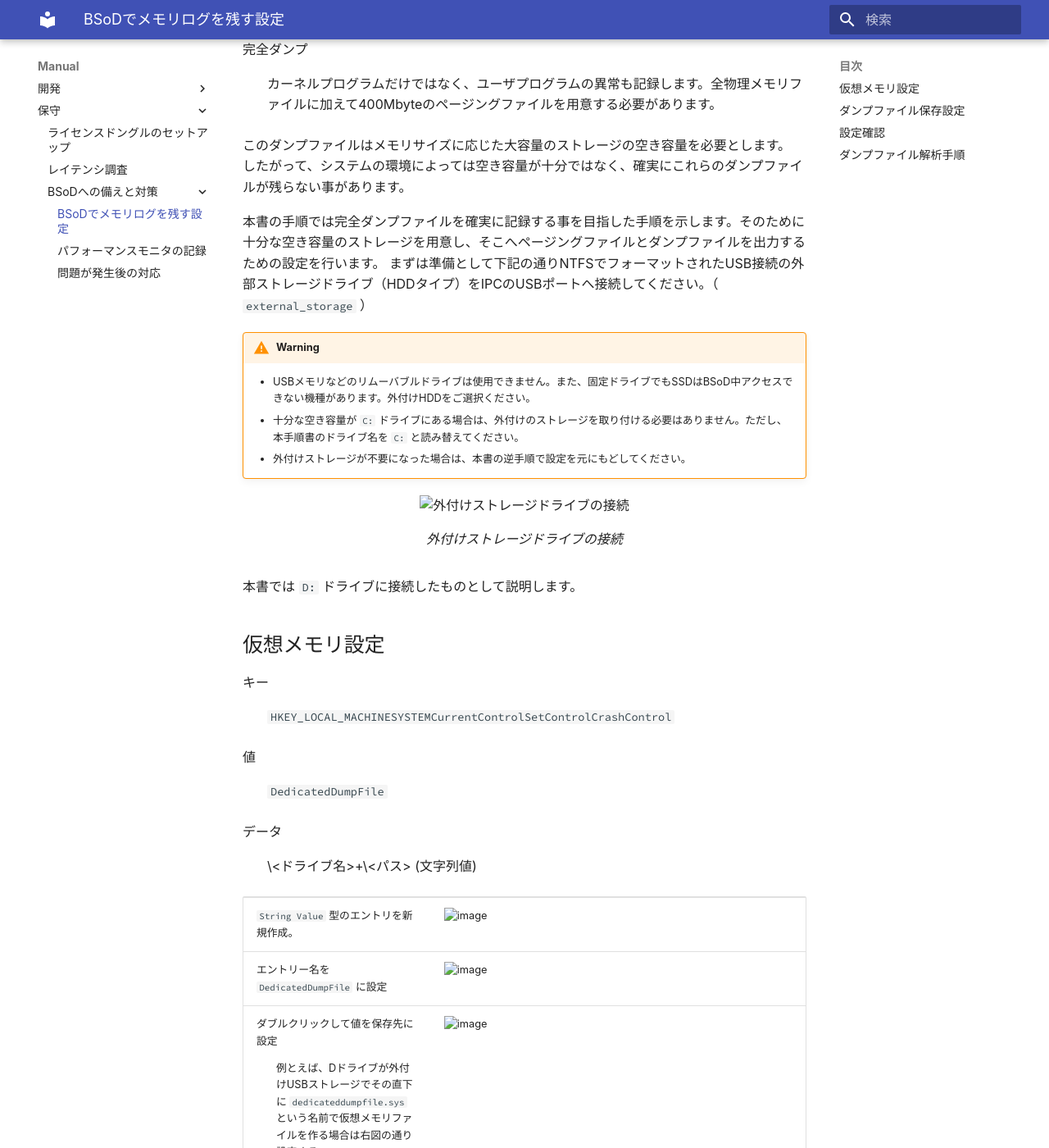
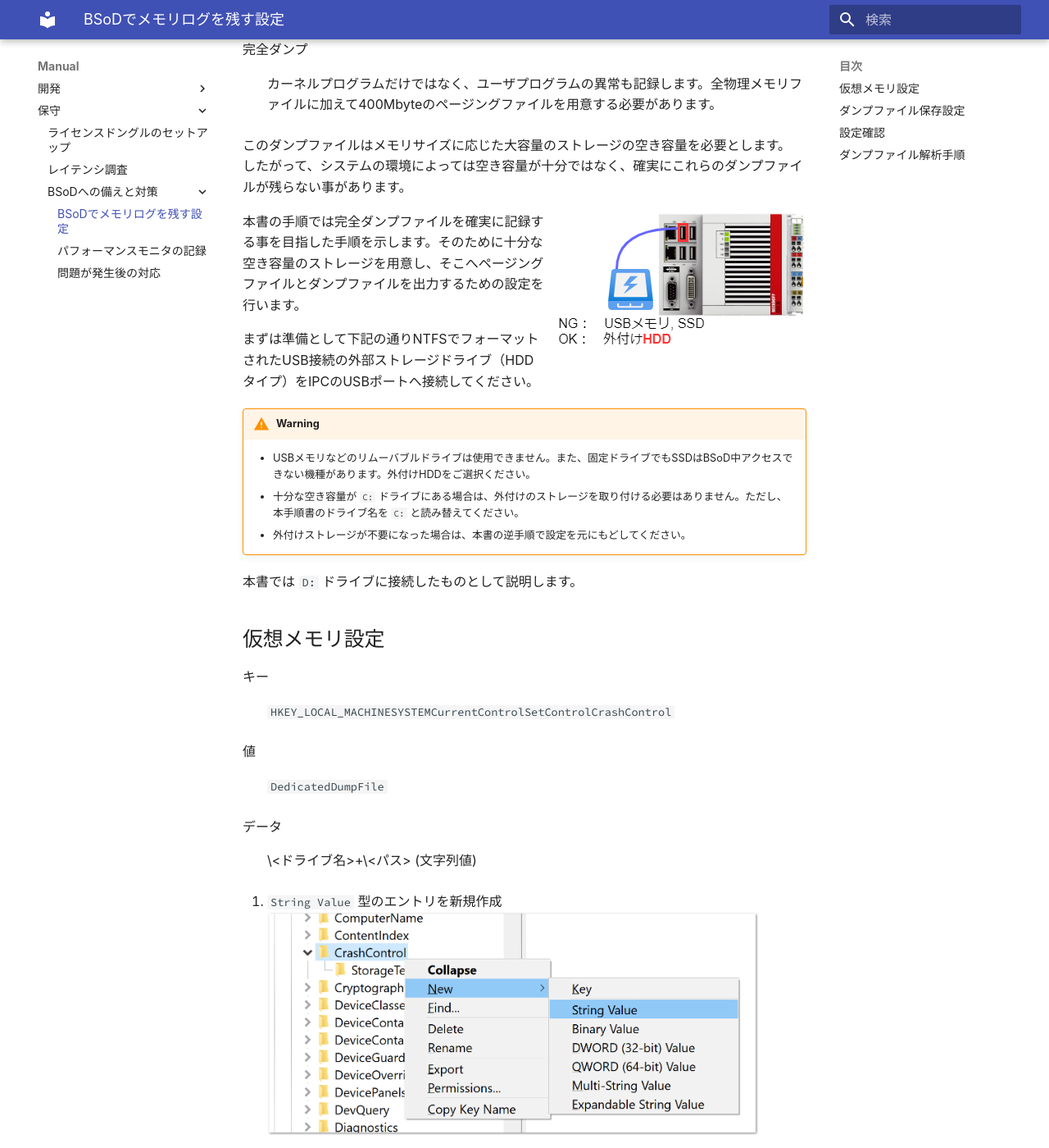
Before and after one commit to Beckhoff-JP/twincat_howto, an MkDocs documentation site: the page built from docs/contents/bsod/bsod.md, in a window 1280 px wide and 1400 px high, scrolled down 506 px. Shown: the whole window at 82% size. Built offline with MkDocs 1.6.1 and Material for MkDocs 9.7.7, drawn with Linux system fonts in a browser that asks for light colours; some web fonts are replaced; some of the changed text lies outside the part shown.

Commit message:
BSoDの画像リンク切れ問題修正 ライブラリのナビゲーション階層を2階層に変更

```diff
--- a/docs/contents/bsod/bsod.md
+++ b/docs/contents/bsod/bsod.md
@@ -14,9 +14,12 @@ BSoDが発生した際には、下記の3つのレベルに応じたメモリダ
 このダンプファイルはメモリサイズに応じた大容量のストレージの空き容量を必要とします。
 したがって、システムの環境によっては空き容量が十分ではなく、確実にこれらのダンプファイルが残らない事があります。
 
+![外付けストレージドライブの接続](image/external_storage.png){ align=right }
+
 本書の手順では完全ダンプファイルを確実に記録する事を目指した手順を示します。そのために十分な空き容量のストレージを用意し、そこへページングファイルとダンプファイルを出力するための設定を行います。
-まずは準備として下記の通りNTFSでフォーマットされたUSB接続の外部ストレージドライブ（HDDタイプ）をIPCのUSBポートへ接続してください。（
-`external_storage` ）
+
+まずは準備として下記の通りNTFSでフォーマットされたUSB接続の外部ストレージドライブ（HDDタイプ）をIPCのUSBポートへ接続してください。
+
 
 !!! Warning
     -   USBメモリなどのリムーバブルドライブは使用できません。また、固定ドライブでもSSDはBSoD中アクセスできない機種があります。外付けHDDをご選択ください。
@@ -25,12 +28,6 @@ BSoDが発生した際には、下記の3つのレベルに応じたメモリダ
         `C:` と読み替えてください。
     -   外付けストレージが不要になった場合は、本書の逆手順で設定を元にもどしてください。
 
-<figure>
-<img src="image/external_storage.png" id="external_storage"
-class="align-center" alt="外付けストレージドライブの接続" />
-<figcaption
-aria-hidden="true">外付けストレージドライブの接続</figcaption>
-</figure>
 
 本書では `D:` ドライブに接続したものとして説明します。
 
@@ -45,126 +42,68 @@ aria-hidden="true">外付けストレージドライブの接続</figcaption>
 データ
 :   \<ドライブ名\>+\<パス\> (文字列値)
 
-<table>
-<colgroup>
-<col style="width: 33%" />
-<col style="width: 66%" />
-</colgroup>
-<tbody>
-<tr class="odd">
-<td><code>String Value</code> 型のエントリを新規作成。</td>
-<td><img src="image/crash_control_new_string.png" class="align-center"
-alt="image" /></td>
-</tr>
-<tr class="even">
-<td>エントリー名を <code>DedicatedDumpFile</code> に設定</td>
-<td><img src="image/new_dedicated_dump_file.png" class="align-center"
-alt="image" /></td>
-</tr>
-<tr class="odd">
-<td><dl>
-<dt>ダブルクリックして値を保存先に設定</dt>
-<dd>
-<p>例とえば、Dドライブが外付けUSBストレージでその直下に
-<code>dedicateddumpfile.sys</code>
-という名前で仮想メモリファイルを作る場合は右図の通り設定する、</p>
-</dd>
-</dl></td>
-<td><img src="image/path_dedicated_dump_file.png" class="align-center"
-alt="image" /></td>
-</tr>
-</tbody>
-</table>
 
-続いて、
 
-キー
-: ``HKEY_LOCAL_MACHINESYSTEMCurrentControlSetControlCrashControl``
 
-名前
-: ``DumpFileSize``
+1. `String Value` 型のエントリを新規作成
+    ![](image/crash_control_new_string.png){width="600px"}
+2. エントリー名を `DedicatedDumpFile` に設定
+    ![](image/new_dedicated_dump_file.png){width="600px"}
+3. ダブルクリックして値を保存先に設定する。例とえば、Dドライブが外付けUSBストレージでその直下に`dedicateddumpfile.sys`という名前で仮想メモリファイルを作る場合は右図の通り設定する。
+    ![](image/path_dedicated_dump_file.png){width="600px"}
+4. 続いて、`DWORD (32bit) Value` 型のエントリを以下の通り新規作成する。
 
-データ
-: メインメモリが *M* GByte とすると 1024*M* + 400 の整数値 (DWORD値)
+    キー:
+      ``HKEY_LOCAL_MACHINESYSTEMCurrentControlSetControlCrashControl``
 
-<table>
-<colgroup>
-<col style="width: 33%" />
-<col style="width: 66%" />
-</colgroup>
-<tbody>
-<tr class="odd">
-<td><code>DWORD (32bit) Value</code> 型のエントリを新規作成</td>
-<td><img src="image/crash_control_new_dword.png" class="align-center"
-alt="image" /></td>
-</tr>
-<tr class="even">
-<td>エントリー名を <code>DumpFileSize</code> に設定</td>
-<td><img src="image/new_dump_file_size.png" class="align-center"
-alt="image" /></td>
-</tr>
-<tr class="odd">
-<td><dl>
-<dt>ダブルクリックして値を設定</dt>
-<dd>
-<p>値の基数を10進数 <code>Decimal</code> に設定し、メモリ容量 + 400
-MByteの整数値をMByteの単位で設定する。計算方法としては メインメモリが
-<span class="math inline"><em>M</em></span> GByte とすると <span
-class="math inline">1024<em>M</em> + 400</span> となる。 例えば 8
-Gbyteの場合は右図の通り設定する。</p>
-</dd>
-</dl></td>
-<td><img src="image/value_dump_file_size.png" class="align-center"
-alt="image" /></td>
-</tr>
-</tbody>
-</table>
+    名前:
+      ``DumpFileSize``
+
+    データ:
+      メインメモリが *M* GByte とすると 1024*M* + 400 の整数値 (DWORD値)
+
+
+    ![](image/crash_control_new_dword.png){width="600px"}
+
+    エントリー名を <code>DumpFileSize</code> に設定
+    ![](image/new_dump_file_size.png){width="600px"}
+
+    ダブルクリックして値を設定
+
+    値の基数を10進数 <code>Decimal</code> に設定し、メモリ容量 + 400
+    MByteの整数値をMByteの単位で設定する。計算方法としては メインメモリが
+    GByte とすると1024M + 400 となる。 例えば 8 Gbyteの場合は次の通り設定する。
+
+    ![](image/value_dump_file_size.png){width="600px"}
+
 
 ## ダンプファイル保存設定
 
-<table>
-<colgroup>
-<col style="width: 40%" />
-<col style="width: 60%" />
-</colgroup>
-<tbody>
-<tr class="odd">
-<td>スタートメニューから <code>Search</code> を選択</td>
-<td><img src="image/start-search.png" class="align-center"
-alt="image" /></td>
-</tr>
-<tr class="even">
-<td><code>SystemPropertiesAdvanced</code>
-と入力してEnterキーを押します。</td>
-<td><img src="image/systempropertiesadvanced.png" class="align-center"
-alt="image" /></td>
-</tr>
-<tr class="odd">
-<td><code>Advanced</code> タブが開いている事を確認し、
-<code>Startup and Recovery</code> 内の <code>Settings...</code>
-ボタンをクリックします。</td>
-<td><img src="image/startup_and_recovery.png" class="align-center"
-alt="image" /></td>
-</tr>
-<tr class="even">
-<td><p>次の3点を変更します。</p>
-<p>Write debugging information</p>
-<blockquote>
-<p>Automatic memory dump &gt; Complete memory dump</p>
-</blockquote>
-<p>Dump file</p>
-<blockquote>
-<p>外付けストレージ内に保存するダンプファイル名</p>
-</blockquote>
-<p>Disable automatic deletion of memory dumps when disk space is low</p>
-<blockquote>
-<p>OFF &gt; ON</p>
-</blockquote></td>
-<td><p><img src="image/complete_memory_dump.png" class="align-center"
-alt="image" /></p></td>
-</tr>
-</tbody>
-</table>
+
+1. スタートメニューから`Search`を選択
+
+    ![](image/start-search.png){width="400px"}
+
+2. `SystemPropertiesAdvanced` と入力してEnterキーを押します。
+
+    ![](image/systempropertiesadvanced.png){width="600px"}
+
+3. `Advanced` タブが開いている事を確認し、`Startup and Recovery`内の `Settings...` ボタンをクリックします。
+
+    ![](image/startup_and_recovery.png){width="800px"}
+
+4. 次の3点を変更します。
+
+    Write debugging information
+    :   Automatic memory dump > Complete memory dump
+
+    Dump file
+    :   外付けストレージ内に保存するダンプファイル名
+
+    Disable automatic deletion of memory dumps when disk space is low
+    :   OFF > ON
+
+    ![](image/complete_memory_dump.png){width="500px"}
 
 ## 設定確認
 
--- a/mkdocs.yml
+++ b/mkdocs.yml
@@ -13,11 +13,16 @@ markdown_extensions:
   - admonition
   - pymdownx.superfences
   - def_list
-  #- pymdownx.emoji:
-  #  emoji_index: !!python/name:materialx.emoji.twemoji
-  #  emoji_generator: !!python/name:materialx.emoji.to_svg
+  - footnotes
+  - tables
   # ボタン表示
   - attr_list
+  - md_in_html
+  - pymdownx.superfences:
+      custom_fences:
+        - name: mermaid
+          class: mermaid
+          format: !!python/name:pymdownx.superfences.fence_code_format
 
 theme:
   name: "material"
@@ -45,7 +50,8 @@ nav:
   - Home: index.md
   - Manual:
       - "開発":
-          - "ユーザーライブラリの作成方法": contents/2047/index.md
+          - "ライブラリ化":
+            - "ユーザーライブラリの作成": contents/2047/index.md
           - "Cam機能":
               - "Camの設定手順": contents/2146/index.md
       #- "運用": ''
```
